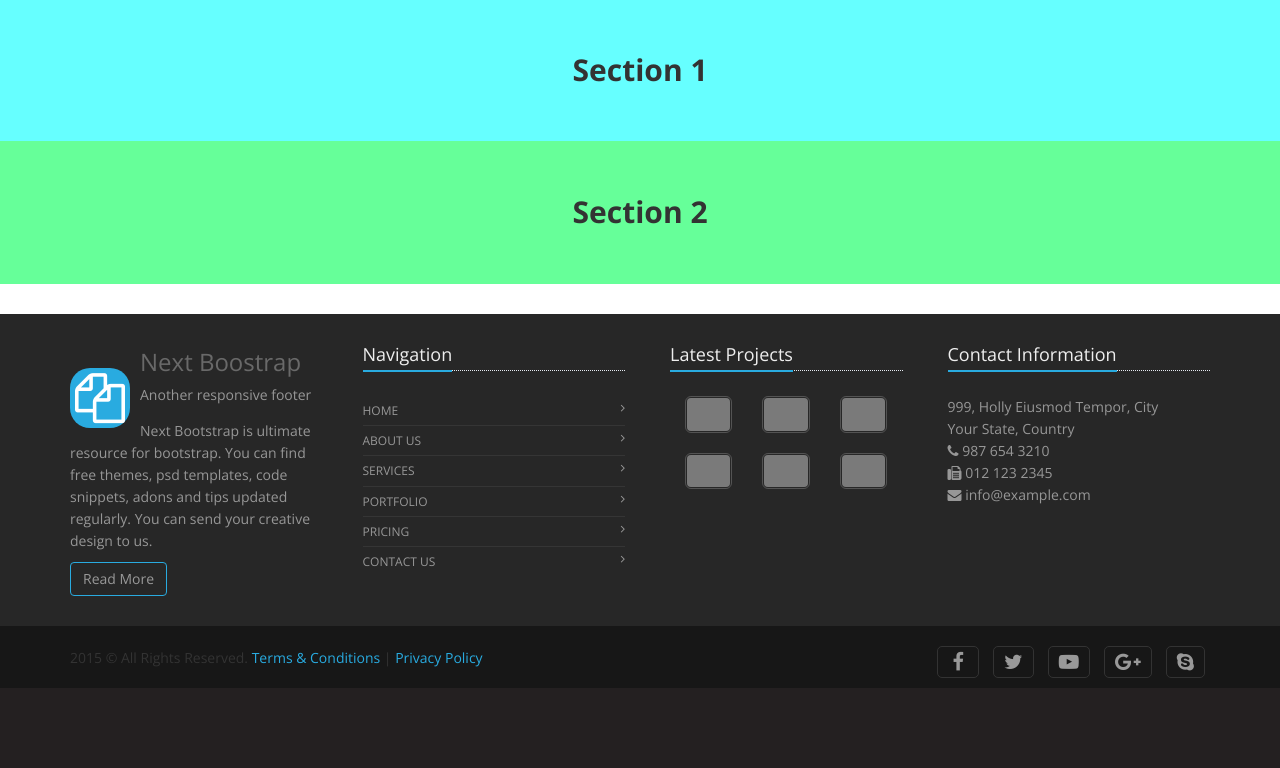
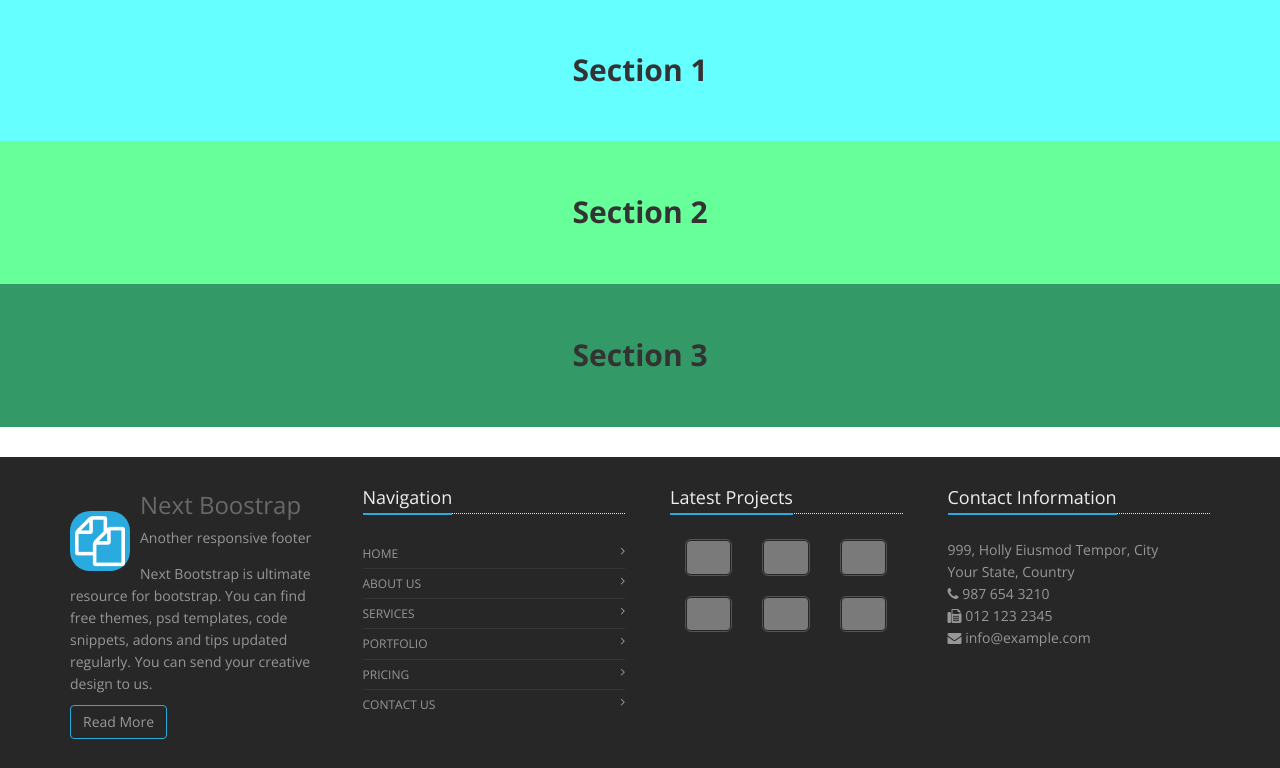
Before and after one commit to priya-planet/project1, a PHP site: page / in a window 1280 px wide. Shown: the part 810-1578 px from the top of the page. Before the commit the page ends 1498 px from the top, so only its background shows below. Run offline with PHP 8.4, Linux system fonts and the light colour scheme; some libraries are stand-ins or nearby versions; grey boxes are pictures that could not be loaded.

Commit message:
section 3 created

```diff
--- a/assets/css/style.css
+++ b/assets/css/style.css
@@ -265,3 +265,4 @@ body{ background:#fff;}
 .page-container{ padding:50px 0 50px; background:#eee;}
 .color-section-1{ background:#6FF; text-align:center; padding:50px 15px; font-weight:700; font-size:30px;}
 .color-section-2{ background:#6F9;}
+.color-section-3{ background:#396;}
--- a/index.php
+++ b/index.php
@@ -62,6 +62,7 @@
 </div>
 <div class="color-section-1"> Section 1 </div>
 <div class="color-section-1 color-section-2"> Section 2 </div>
+<div class="color-section-1 color-section-3"> Section 3 </div>
 
 <!--footer start -->
 <?php include("includes/footer.php"); ?>
```
